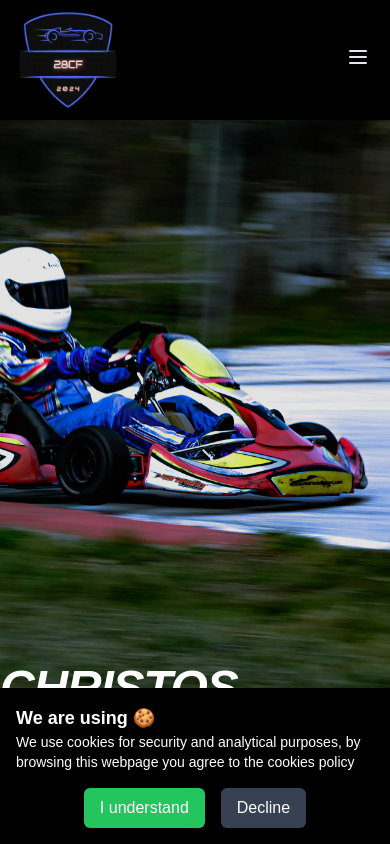
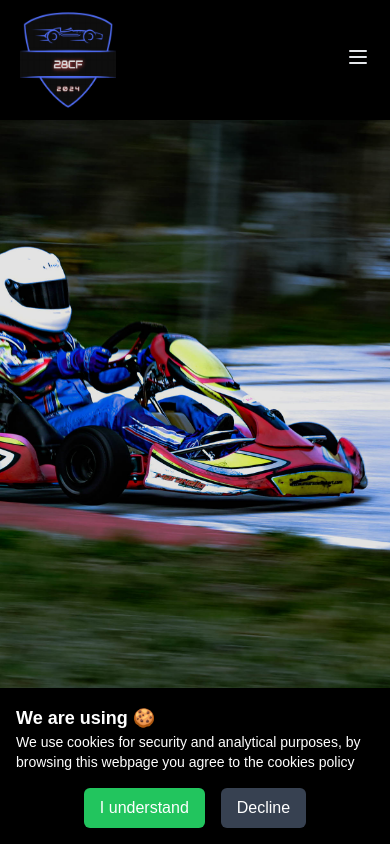
Before and after one commit to ChristosFokas/Portfolio, a Next.js app: page / in a window 390 px wide. Shown: the top 844 px of the page. Built offline with nearby package versions, Linux system fonts and the light colour scheme; grey boxes are pictures that could not be loaded.

Commit message:
making smaller

```diff
--- a/components/common/F1Text.tsx
+++ b/components/common/F1Text.tsx
@@ -10,7 +10,7 @@
         <div className="flex flex-col bg-transparent items-center justify-center   text-white">
             {/* Main F1 Style Header */}
             <motion.h1
-                className="text-5xl font-bold uppercase tracking-tight italic text-foreground"
+                className="text-3xl md:text-5xl font-bold uppercase tracking-tight italic text-foreground"
                 initial={{ opacity: 0, x: -100 }}
                 animate={{ opacity: 1, x: 0 }}
                 transition={{ type: "tween", duration: 1 }}
--- a/components/mainPage/CarouzelMain.tsx
+++ b/components/mainPage/CarouzelMain.tsx
@@ -25,14 +25,13 @@
                         <CarouselItem key={index} className="w-full h-full">
                             <div className="h-full">
                                 <Card className="h-full w-full">
-                                    <CardContent className="flex items-center justify-center w-full h-full relative">
+                                    <CardContent className=" flex items-center justify-center  h-full relative md:w-full">
                                         <Image
                                             src={room}
                                             alt={`Image ${index + 1}`}
                                             layout="fill"
                                             objectFit="cover"
                                             quality={100}
-                                            className="scale-100 md:scale-100 sm:scale-90" // Scale down on mobile
                                         />
                                     </CardContent>
                                 </Card>
--- a/components/mainPage/ProfileSection.tsx
+++ b/components/mainPage/ProfileSection.tsx
@@ -31,7 +31,16 @@
                         alt="Profile"
                         width={400}
                         height={600}
-                        className="opacity-100"
+                        className=" opacity-100 w-2/3 h-1/2 md:hidden"
+                        objectFit="contain"
+                        priority={true}
+                    />
+                    <Image
+                        src="/ProfileSectionImages/14.png"
+                        alt="Profile"
+                        width={360}
+                        height={400}
+                        className="opacity-100  hidden md:block"
                         objectFit="contain"
                         priority={true}
                     />
```
